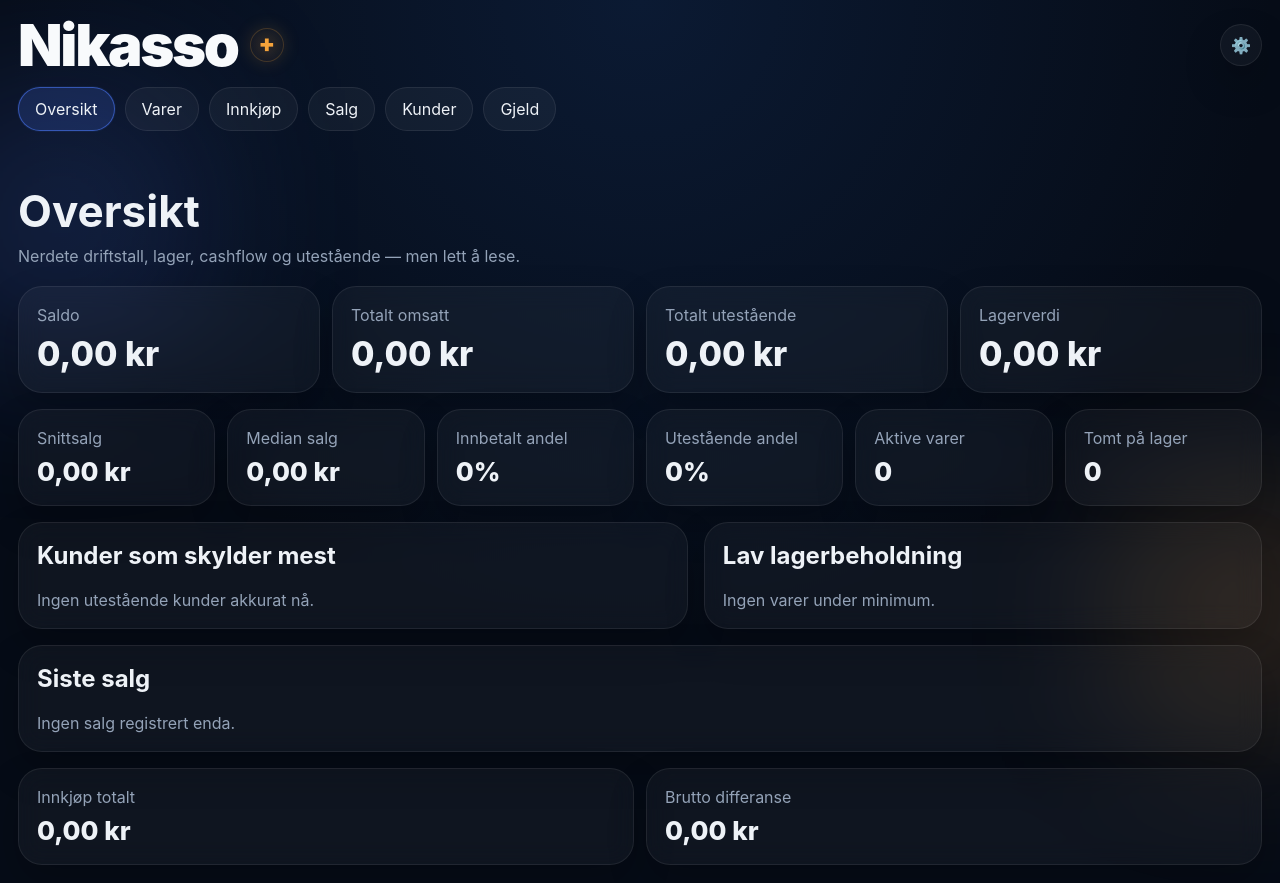
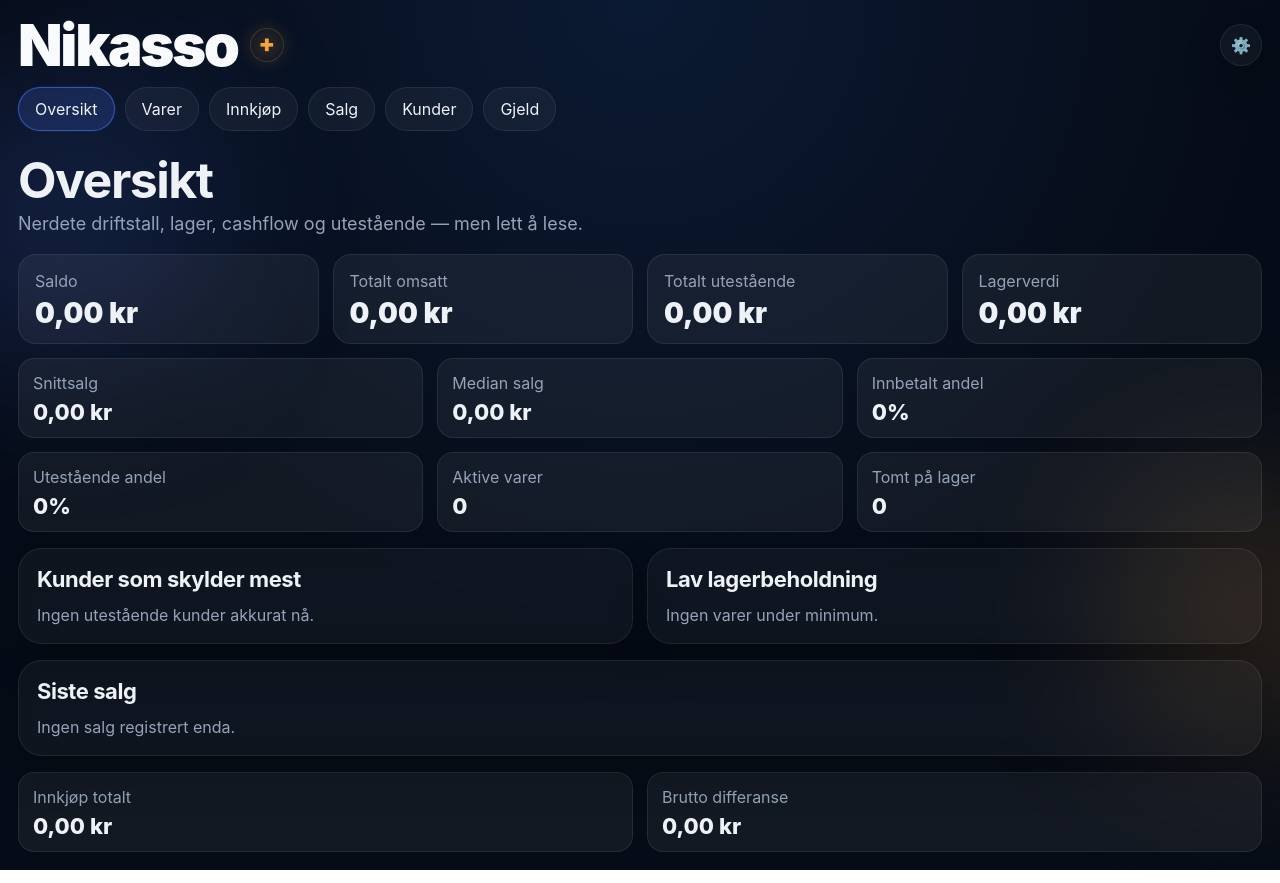
Before and after one commit to nikolaihoffmann-svg/Nikasso-, a React (Vite) app: page / in a window 1280 px wide. Built offline with nearby package versions, Linux system fonts and the light colour scheme.

Commit message:
Update Oversikt.tsx

```diff
--- a/src/pages/Oversikt.tsx
+++ b/src/pages/Oversikt.tsx
@@ -21,12 +21,9 @@ function median(values: number[]): number {
   if (values.length === 0) return 0;
   const sorted = [...values].sort((a, b) => a - b);
   const mid = Math.floor(sorted.length / 2);
-
-  if (sorted.length % 2 === 0) {
-    return (sorted[mid - 1] + sorted[mid]) / 2;
-  }
-
-  return sorted[mid];
+  return sorted.length % 2 === 0
+    ? (sorted[mid - 1] + sorted[mid]) / 2
+    : sorted[mid];
 }
 
 function inventoryValue(items: InventoryItem[]): number {
@@ -69,10 +66,7 @@ export default function Oversikt() {
     .slice(0, 6);
 
   const recentSales = [...sales]
-    .sort(
-      (a, b) =>
-        new Date(b.createdAt).getTime() - new Date(a.createdAt).getTime()
-    )
+    .sort((a, b) => new Date(b.createdAt).getTime() - new Date(a.createdAt).getTime())
     .slice(0, 6);
 
   const paidRatio = totalRevenue > 0 ? (totalPaid / totalRevenue) * 100 : 0;
@@ -83,109 +77,79 @@ export default function Oversikt() {
 
   return (
     <div>
-      <h1 style={{ fontSize: 44, marginBottom: 8 }}>Oversikt</h1>
-      <p style={{ marginTop: 0, marginBottom: 20, color: "#94a3b8" }}>
+      <h1 className="pageTitle">Oversikt</h1>
+      <p className="pageLead">
         Nerdete driftstall, lager, cashflow og utestående — men lett å lese.
       </p>
 
-      <div
-        style={{
-          display: "grid",
-          gap: 12,
-          gridTemplateColumns: "repeat(auto-fit, minmax(220px, 1fr))",
-          marginBottom: 16,
-        }}
-      >
-        <div className="card">
-          <div style={{ color: "#94a3b8", marginBottom: 8 }}>Saldo</div>
-          <div style={{ fontSize: 34, fontWeight: 800 }}>{fmtKr(Number(saldo || 0))}</div>
+      <div className="statsGrid">
+        <div className="statCard">
+          <div className="statLabel">Saldo</div>
+          <div className="statValue">{fmtKr(Number(saldo || 0))}</div>
         </div>
 
-        <div className="card">
-          <div style={{ color: "#94a3b8", marginBottom: 8 }}>Totalt omsatt</div>
-          <div style={{ fontSize: 34, fontWeight: 800 }}>{fmtKr(totalRevenue)}</div>
+        <div className="statCard">
+          <div className="statLabel">Totalt omsatt</div>
+          <div className="statValue">{fmtKr(totalRevenue)}</div>
         </div>
 
-        <div className="card">
-          <div style={{ color: "#94a3b8", marginBottom: 8 }}>Totalt utestående</div>
-          <div style={{ fontSize: 34, fontWeight: 800 }}>{fmtKr(totalOpen)}</div>
+        <div className="statCard">
+          <div className="statLabel">Totalt utestående</div>
+          <div className="statValue">{fmtKr(totalOpen)}</div>
         </div>
 
-        <div className="card">
-          <div style={{ color: "#94a3b8", marginBottom: 8 }}>Lagerverdi</div>
-          <div style={{ fontSize: 34, fontWeight: 800 }}>{fmtKr(stockValue)}</div>
+        <div className="statCard">
+          <div className="statLabel">Lagerverdi</div>
+          <div className="statValue">{fmtKr(stockValue)}</div>
         </div>
       </div>
 
-      <div
-        style={{
-          display: "grid",
-          gap: 12,
-          gridTemplateColumns: "repeat(auto-fit, minmax(180px, 1fr))",
-          marginBottom: 16,
-        }}
-      >
-        <div className="card">
-          <div style={{ color: "#94a3b8", marginBottom: 8 }}>Snittsalg</div>
-          <div style={{ fontSize: 26, fontWeight: 800 }}>{fmtKr(avgSale)}</div>
+      <div className="statsGridSmall" style={{ marginTop: 14 }}>
+        <div className="infoCard">
+          <div className="infoLabel">Snittsalg</div>
+          <div className="statMiniValue">{fmtKr(avgSale)}</div>
         </div>
 
-        <div className="card">
-          <div style={{ color: "#94a3b8", marginBottom: 8 }}>Median salg</div>
-          <div style={{ fontSize: 26, fontWeight: 800 }}>{fmtKr(medianSale)}</div>
+        <div className="infoCard">
+          <div className="infoLabel">Median salg</div>
+          <div className="statMiniValue">{fmtKr(medianSale)}</div>
         </div>
 
-        <div className="card">
-          <div style={{ color: "#94a3b8", marginBottom: 8 }}>Innbetalt andel</div>
-          <div style={{ fontSize: 26, fontWeight: 800 }}>{paidRatio.toFixed(0)}%</div>
+        <div className="infoCard">
+          <div className="infoLabel">Innbetalt andel</div>
+          <div className="statMiniValue">{paidRatio.toFixed(0)}%</div>
         </div>
 
-        <div className="card">
-          <div style={{ color: "#94a3b8", marginBottom: 8 }}>Utestående andel</div>
-          <div style={{ fontSize: 26, fontWeight: 800 }}>{debtRatio.toFixed(0)}%</div>
+        <div className="infoCard">
+          <div className="infoLabel">Utestående andel</div>
+          <div className="statMiniValue">{debtRatio.toFixed(0)}%</div>
         </div>
 
-        <div className="card">
-          <div style={{ color: "#94a3b8", marginBottom: 8 }}>Aktive varer</div>
-          <div style={{ fontSize: 26, fontWeight: 800 }}>{activeItems}</div>
+        <div className="infoCard">
+          <div className="infoLabel">Aktive varer</div>
+          <div className="statMiniValue">{activeItems}</div>
         </div>
 
-        <div className="card">
-          <div style={{ color: "#94a3b8", marginBottom: 8 }}>Tomt på lager</div>
-          <div style={{ fontSize: 26, fontWeight: 800 }}>{outOfStock}</div>
+        <div className="infoCard">
+          <div className="infoLabel">Tomt på lager</div>
+          <div className="statMiniValue">{outOfStock}</div>
         </div>
       </div>
 
-      <div
-        style={{
-          display: "grid",
-          gap: 16,
-          gridTemplateColumns: "1.2fr 1fr",
-          marginBottom: 16,
-        }}
-      >
+      <div className="splitLayout" style={{ marginTop: 16 }}>
         <div className="card">
-          <h2 style={{ marginTop: 0 }}>Kunder som skylder mest</h2>
+          <h2 className="sectionTitle">Kunder som skylder mest</h2>
 
-          <div style={{ display: "grid", gap: 10 }}>
+          <div className="featureList">
             {topDebtors.length === 0 ? (
-              <div style={{ color: "#94a3b8" }}>Ingen utestående kunder akkurat nå.</div>
+              <div className="emptyText">Ingen utestående kunder akkurat nå.</div>
             ) : (
               topDebtors.map((customer) => (
-                <div
-                  key={customer.id}
-                  style={{
-                    display: "flex",
-                    justifyContent: "space-between",
-                    gap: 12,
-                    padding: 12,
-                    borderRadius: 14,
-                    background: "rgba(255,255,255,0.03)",
-                    border: "1px solid rgba(255,255,255,0.08)",
-                  }}
-                >
-                  <div>{customer.name}</div>
-                  <div style={{ fontWeight: 800 }}>{fmtKr(customer.remaining)}</div>
+                <div key={customer.id} className="featureRow">
+                  <div>
+                    <div className="featureRowTitle">{customer.name}</div>
+                  </div>
+                  <div className="featureRowRight">{fmtKr(customer.remaining)}</div>
                 </div>
               ))
             )}
@@ -193,35 +157,22 @@ export default function Oversikt() {
         </div>
 
         <div className="card">
-          <h2 style={{ marginTop: 0 }}>Lav lagerbeholdning</h2>
+          <h2 className="sectionTitle">Lav lagerbeholdning</h2>
 
-          <div style={{ display: "grid", gap: 10 }}>
+          <div className="featureList">
             {lowStockItems.length === 0 ? (
-              <div style={{ color: "#94a3b8" }}>Ingen varer under minimum.</div>
+              <div className="emptyText">Ingen varer under minimum.</div>
             ) : (
               lowStockItems.map((item) => (
-                <div
-                  key={item.id}
-                  style={{
-                    display: "flex",
-                    justifyContent: "space-between",
-                    gap: 12,
-                    padding: 12,
-                    borderRadius: 14,
-                    background: "rgba(255,255,255,0.03)",
-                    border: "1px solid rgba(255,255,255,0.08)",
-                  }}
-                >
+                <div key={item.id} className="featureRow">
                   <div>
-                    <div style={{ fontWeight: 700 }}>{item.name}</div>
-                    <div style={{ color: "#94a3b8", marginTop: 4 }}>
-                      Min: {item.minStock}
-                    </div>
+                    <div className="featureRowTitle">{item.name}</div>
+                    <div className="featureRowSub">Min: {item.minStock}</div>
                   </div>
 
-                  <div style={{ textAlign: "right" }}>
-                    <div style={{ fontWeight: 800 }}>Lager: {item.stock}</div>
-                    <div style={{ color: "#94a3b8", marginTop: 4 }}>
+                  <div className="featureRowRight">
+                    <div>Lager: {item.stock}</div>
+                    <div className="featureRowSub">
                       Kost: {fmtKr(Number(item.costPrice ?? item.cost ?? 0))}
                     </div>
                   </div>
@@ -232,40 +183,25 @@ export default function Oversikt() {
         </div>
       </div>
 
-      <div className="card">
-        <h2 style={{ marginTop: 0 }}>Siste salg</h2>
+      <div className="card" style={{ marginTop: 16 }}>
+        <h2 className="sectionTitle">Siste salg</h2>
 
-        <div style={{ display: "grid", gap: 10 }}>
+        <div className="featureList">
           {recentSales.length === 0 ? (
-            <div style={{ color: "#94a3b8" }}>Ingen salg registrert enda.</div>
+            <div className="emptyText">Ingen salg registrert enda.</div>
           ) : (
             recentSales.map((sale) => (
-              <div
-                key={sale.id}
-                style={{
-                  display: "flex",
-                  justifyContent: "space-between",
-                  gap: 12,
-                  alignItems: "flex-start",
-                  flexWrap: "wrap",
-                  padding: 12,
-                  borderRadius: 14,
-                  background: "rgba(255,255,255,0.03)",
-                  border: "1px solid rgba(255,255,255,0.08)",
-                }}
-              >
+              <div key={sale.id} className="featureRow">
                 <div>
-                  <div style={{ fontWeight: 700 }}>{sale.customerName || "Kontantsalg"}</div>
-                  <div style={{ color: "#94a3b8", marginTop: 4 }}>
+                  <div className="featureRowTitle">{sale.customerName || "Kontantsalg"}</div>
+                  <div className="featureRowSub">
                     {new Date(sale.createdAt).toLocaleString("no-NO")}
                   </div>
                 </div>
 
-                <div style={{ textAlign: "right" }}>
-                  <div style={{ fontWeight: 800 }}>{fmtKr(sale.total)}</div>
-                  <div style={{ color: "#94a3b8", marginTop: 4 }}>
-                    Rest: {fmtKr(saleRemaining(sale))}
-                  </div>
+                <div className="featureRowRight">
+                  <div>{fmtKr(sale.total)}</div>
+                  <div className="featureRowSub">Rest: {fmtKr(saleRemaining(sale))}</div>
                 </div>
               </div>
             ))
@@ -273,24 +209,15 @@ export default function Oversikt() {
         </div>
       </div>
 
-      <div
-        style={{
-          display: "grid",
-          gap: 12,
-          gridTemplateColumns: "repeat(auto-fit, minmax(220px, 1fr))",
-          marginTop: 16,
-        }}
-      >
-        <div className="card">
-          <div style={{ color: "#94a3b8", marginBottom: 8 }}>Innkjøp totalt</div>
-          <div style={{ fontSize: 26, fontWeight: 800 }}>{fmtKr(purchaseTotal)}</div>
+      <div className="grid2" style={{ marginTop: 16 }}>
+        <div className="infoCard">
+          <div className="infoLabel">Innkjøp totalt</div>
+          <div className="statMiniValue">{fmtKr(purchaseTotal)}</div>
         </div>
 
-        <div className="card">
-          <div style={{ color: "#94a3b8", marginBottom: 8 }}>Brutto differanse</div>
-          <div style={{ fontSize: 26, fontWeight: 800 }}>
-            {fmtKr(totalRevenue - purchaseTotal)}
-          </div>
+        <div className="infoCard">
+          <div className="infoLabel">Brutto differanse</div>
+          <div className="statMiniValue">{fmtKr(totalRevenue - purchaseTotal)}</div>
         </div>
       </div>
     </div>
```
